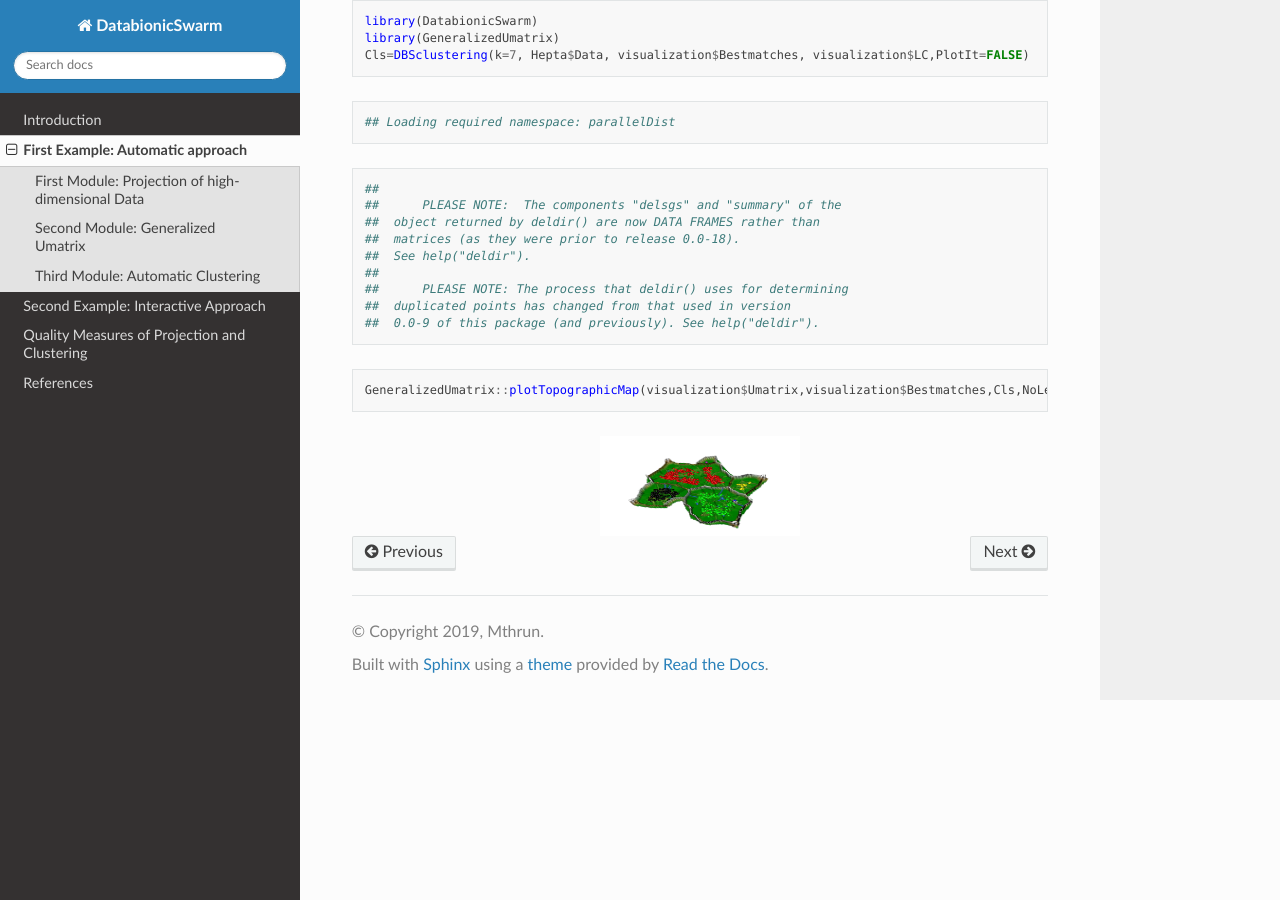
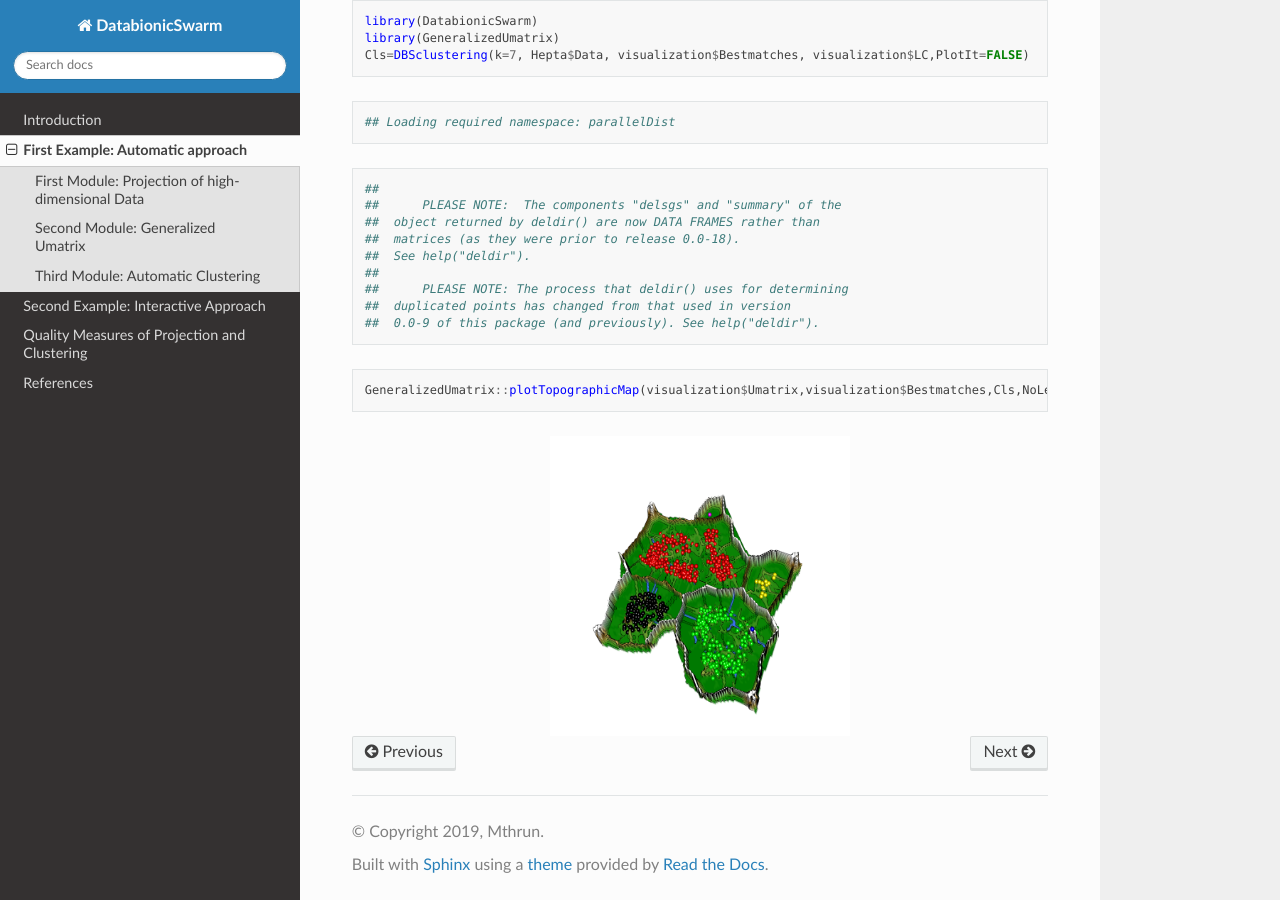
Before and after one commit to AsbahToqeer/DatabionicSwarm, a Sphinx documentation site: the page built from docs/source/first.rst, in a window 1280 px wide and 900 px high, scrolled down 1604 px. Built offline with Sphinx 7.4.7 and the Read the Docs theme 2.0.0, drawn with Linux system fonts in a browser that asks for light colours.

Commit message:
Update first.rst

```diff
--- a/docs/source/first.rst
+++ b/docs/source/first.rst
@@ -79,7 +79,7 @@ The number of clusters can be derived from ``dendrogram`` ``(PlotIt=TRUE)`` or t
 	GeneralizedUmatrix::plotTopographicMap(visualization$Umatrix,visualization$Bestmatches,Cls,NoLevels=10)
 
 .. image:: download.png
-    :width: 200px
+    :width: 300px
     :align: center
-    :height: 100px
+    :height: 300px
     :alt: image
```
